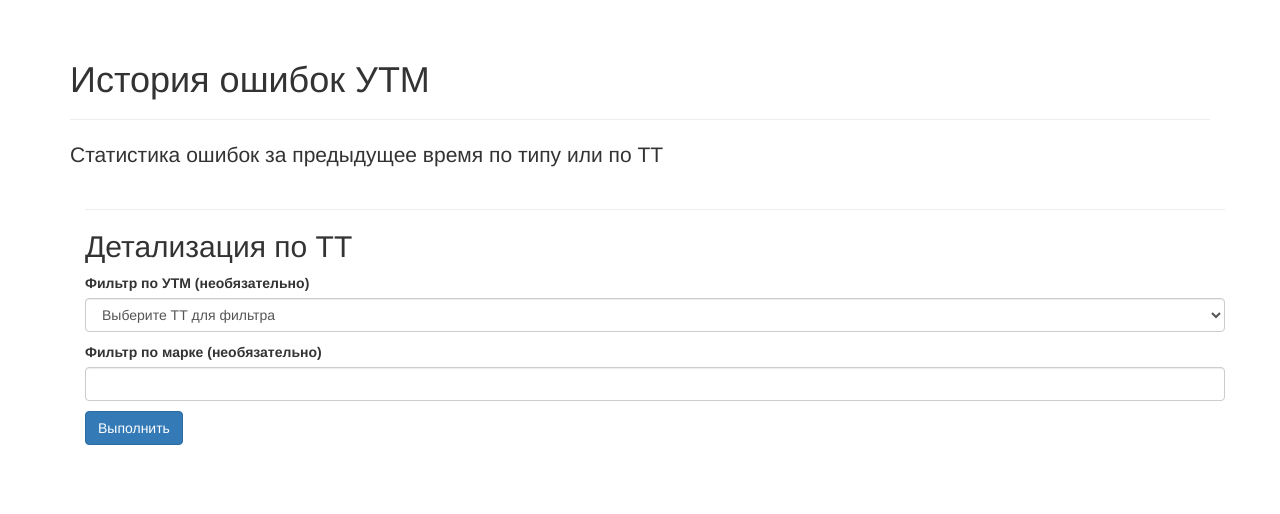
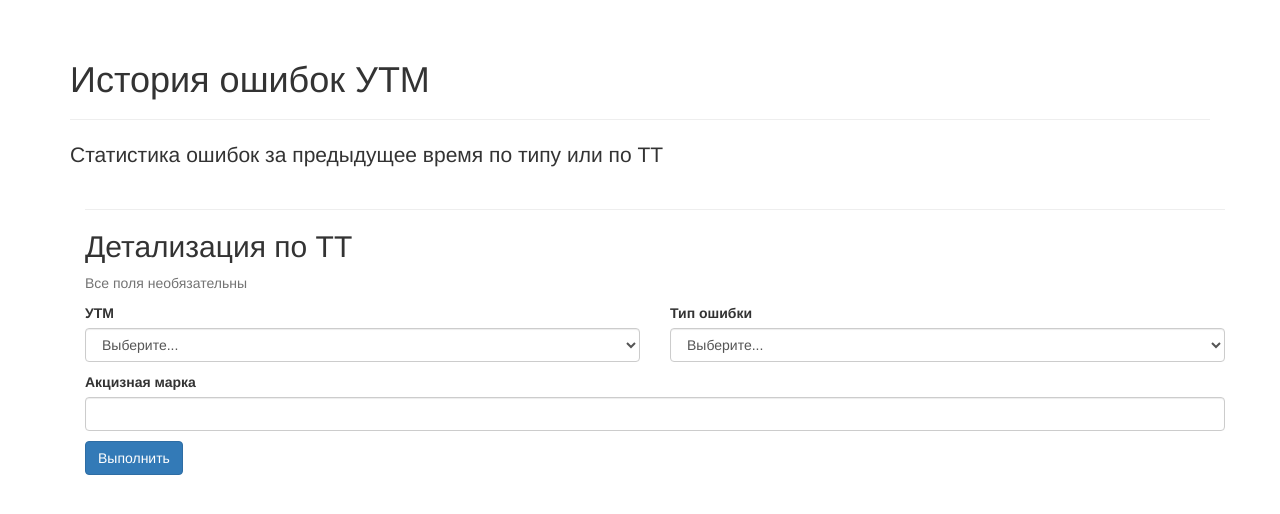
Before and after one commit to lamak/utmr, a Flask app: page /view_errors in a window 1280 px wide. Shown: the part 51-565 px from the top of the page. Run offline with Flask 2, Linux system fonts and the light colour scheme; data that the repository does not hold is empty; some libraries are stand-ins or nearby versions.

Commit message:
added error view dynamic filter by mark error  type

```diff
--- a/app.py
+++ b/app.py
@@ -289,6 +289,11 @@ class TicketForm(FsrarForm):
 
 class MarkForm(FsrarForm):
     mark = StringField('mark', validators=[DataRequired()])
+
+
+class MarkFormError(FsrarForm):
+    error = SelectField('error_type', coerce=int)
+    mark = StringField('mark')
 
 
 class TTNForm(FsrarForm):
@@ -1327,13 +1332,9 @@ def status_check():
 
 @app.route('/view_errors', methods=['GET'])
 def view_errors():
-    form = MarkForm()
-    form.mark.flags.required = False
-    form.fsrar.choices = cfg.utm_choices()
-    form.fsrar.choices.insert(0, (0, 'Выберите ТТ для фильтра'))
-    form.fsrar.data = int(request.args.get('fsrar', 0))
-    week_ago = datetime.now() - timedelta(days=7)
-    dashboard_limit = 10
+    def add_default_choice(choices: list) -> list:
+        choices.insert(0, (0, 'Выберите...'))
+        return choices
 
     def pipeline_group_by(field: str, start_date: datetime, limit: Optional[int] = None, ):
         """ Итоги сгруппированны по полям, с указанной даты, опционально лимит """
@@ -1359,7 +1360,19 @@ def view_errors():
         return result
 
     def validate_arg(arg: str) -> bool:
+        """ Исключаем невалидные аргументы """
         return False if arg in ['0', '', ' ', '', None] else True
+
+    def short_choices_hash(title: str) -> int:
+        """ ИД для динамических полей выбора, у которых нет естественных идентификаторов """
+        return hash(title) % 256
+
+    form = MarkFormError()
+    form.fsrar.choices = cfg.utm_choices()
+    add_default_choice(form.fsrar.choices)
+    form.fsrar.data = int(request.args.get('fsrar', 0))
+    week_ago = datetime.now() - timedelta(days=7)
+    dashboard_limit = 10
 
     params = {
         'form': form,
@@ -1369,10 +1382,25 @@ def view_errors():
     }
 
     try:
-        params['error_type_total'] = mongodb.mark_errors.aggregate(pipeline_group_by('error', week_ago))
+        # Т.к поле с типом ошибок динамическое, мы сначала получаем этот список из MongoDB
+        errors_types = list(mongodb.mark_errors.aggregate(pipeline_group_by('error', week_ago)))
+        # Собираем выпадайку с вариантами, добавляем туда пустой элемент
+        choices_list = list((short_choices_hash(x['_id']['error']), x['_id']['error']) for x in errors_types)
+        form.error.choices = add_default_choice(choices_list)
+
+        params['error_type_total'] = errors_types
         params['fsrar_total'] = mongodb.mark_errors.aggregate(pipeline_group_by('fsrar', week_ago, dashboard_limit))
+
         if request.args:
+            # Если были переданы параметры, то собираем пайплайн фильтра ошибок из них
             pipeline_mark = {k: v for k, v in dict(request.args).items() if validate_arg(v)}
+            error_arg = request.args.get('error')
+            # Т.к. ошибки у нас динамические, берем из словаря по ИД
+            if validate_arg(error_arg):
+                form.error.data = int(request.args.get('error', 0))
+                choices_dict = {short_choices_hash(x['_id']['error']): x['_id']['error'] for x in errors_types}
+                pipeline_mark['error'] = choices_dict.get(int(error_arg))
+
             params['results'] = mongodb.mark_errors.find(pipeline_mark).sort([('fsrar', 1), ('date', -1)])
 
     except Exception as e:
--- a/templates/error_stats.html
+++ b/templates/error_stats.html
@@ -30,9 +30,18 @@
         <hr>
         <h2>Детализация по ТТ</h2>
         <form action="" method="get" name="send" role="form">
-            <label for="fsrar">Фильтр по УТМ (необязательно)</label>
-            <p>{{ form.fsrar(class="form-control") }}</p>
-            <label for="mark">Фильтр по марке (необязательно)</label>
+            <span class="help-block">Все поля необязательны</span>
+            <div class="row">
+                <div class="col-md-6">
+                    <label for="fsrar">УТМ</label>
+                    <p>{{ form.fsrar(class="form-control") }}</p>
+                </div>
+                <div class="col-md-6">
+                    <label for="error">Тип ошибки</label>
+                    <p>{{ form.error(class="form-control") }}</p>
+                </div>
+            </div>
+            <label for="mark">Акцизная марка</label>
             <p>{{ form.mark(class="form-control") }}</p>
             <input type="submit" value="Выполнить" class="btn btn-primary">
         </form>
```
